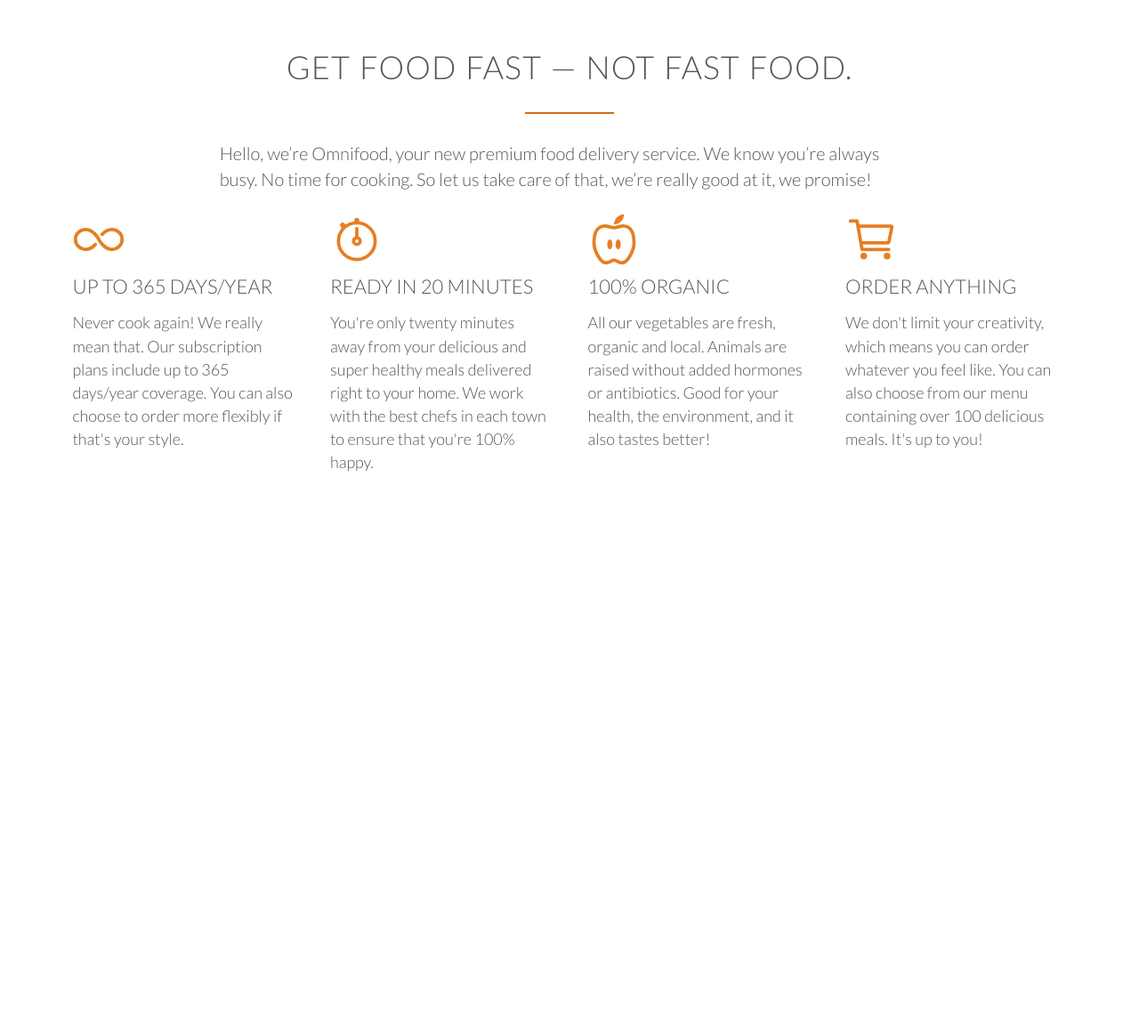
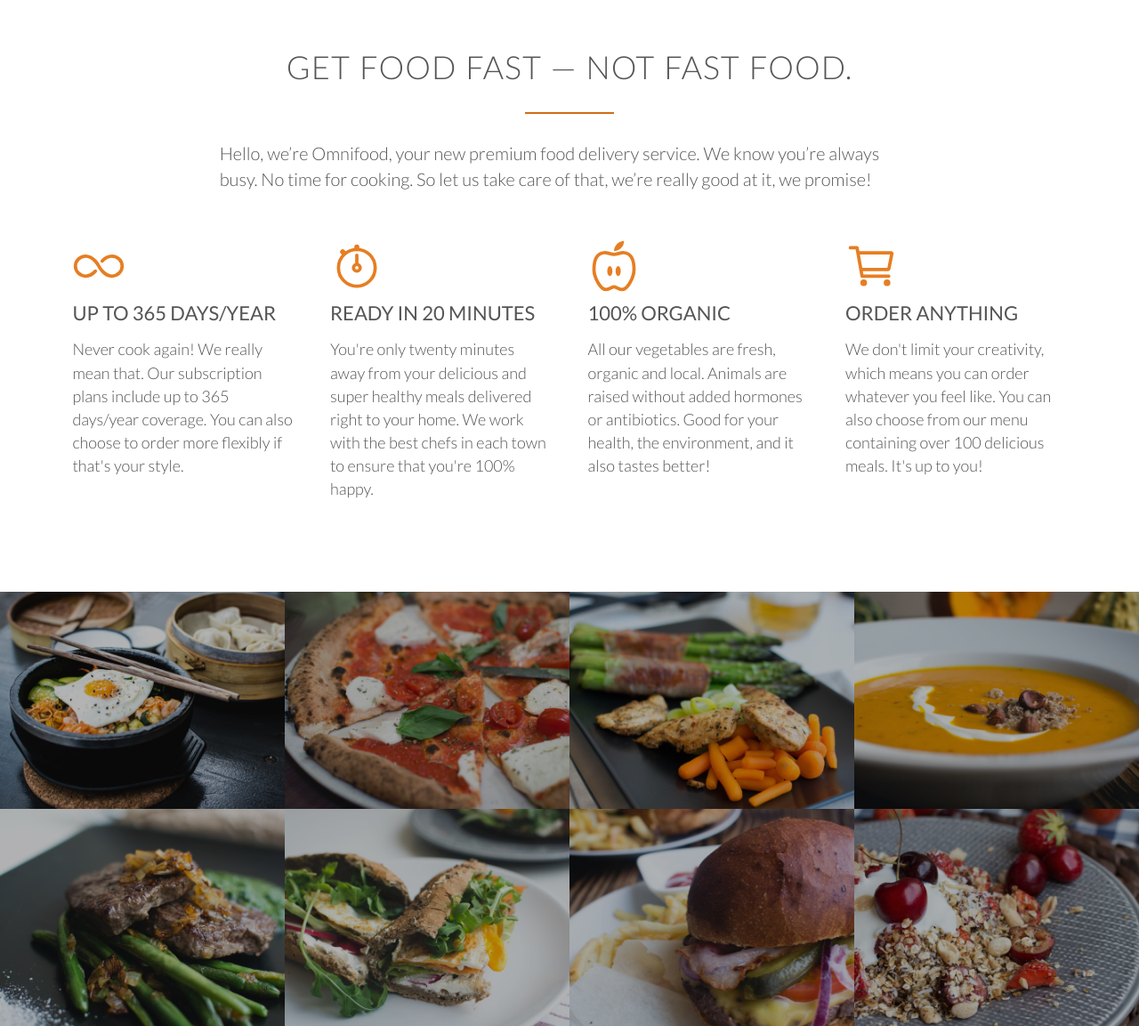
Before and after one commit to Nihal-Awad/OmniFood, a PHP site: page / in a window 1280 px wide. Shown: the part 825-1978 px from the top of the page at 89% size. Before the commit the page ends 1355 px from the top, so only its background shows below. Run offline with PHP 8.4, Linux system fonts and the light colour scheme; some libraries are stand-ins or nearby versions.

Commit message:
add meals section

```diff
--- a/index.html
+++ b/index.html
@@ -66,6 +66,55 @@
         </div>
 
     </section>
+    <section class="section-meals">
+        <ul class="meals-showcase">
+            <li>
+                <figure class="meal-photo">
+                    <img src="assets/1.jpg" alt="Korean bibimbap with egg and vegetables">
+                </figure>
+            </li>
+            <li>
+                <figure class="meal-photo">
+                    <img src="assets/2.jpg" alt="Simple italian pizza with cherry tomatoes">
+                </figure>
+            </li>
+            <li>
+                <figure class="meal-photo">
+                    <img src="assets/3.jpg" alt="Chicken breast steak with vegetables">
+                </figure>
+            </li>
+            <li>
+                <figure class="meal-photo">
+                    <img src="assets/4.jpg" alt="Autumn pumpkin soup">
+                </figure>
+            </li>
+
+        </ul>
+        <ul class="meals-showcase">
+            <li>
+                <figure class="meal-photo">
+                    <img src="assets/5.jpg" alt="Paleo beef steak with vegetables">
+                </figure>
+            </li>
+            <li>
+                <figure class="meal-photo">
+                    <img src="assets/6.jpg" alt="Healthy baguette with egg and vegetables">
+                </figure>
+            </li>
+            <li>
+                <figure class="meal-photo">
+                    <img src="assets/7.jpg" alt="Burger with cheddar and bacon">
+                </figure>
+            </li>
+            <li>
+                <figure class="meal-photo">
+                    <img src="assets/8.jpg" alt="Granola with cherries and strawberries">
+                </figure>
+            </li>
+
+        </ul>
+
+    </section>
 
     <script type="module" src="https://unpkg.com/ionicons@5.5.2/dist/ionicons/ionicons.esm.js"></script>
 <script nomodule src="https://unpkg.com/ionicons@5.5.2/dist/ionicons/ionicons.js"></script>
@@ -73,6 +122,14 @@
 </html>
 
 <!--
+1.	Korean bibimbap with egg and vegetables
+2.	Simple italian pizza with cherry tomatoes
+3.	Chicken breast steak with vegetables
+4.	Autumn pumpkin soup
+5.	Paleo beef steak with vegetables
+6.	Healthy baguette with egg and vegetables
+7.	Burger with cheddar and bacon
+8.	Granola with cherries and strawberries
 
 
 -->
--- a/styles/style.css
+++ b/styles/style.css
@@ -83,6 +83,7 @@ h2::after{
 h3{
     font-size: 110%;
     margin-bottom: 15px;
+    font-weight: 400;
 }
 /* ----------------------------------------------------- */
 /* PARAGRAPHS */
@@ -91,10 +92,12 @@ h3{
      line-height: 145%;
      width: 69%;
      margin-left: 15.5%;
+
  }
  .box p{
      font-size: 90%;
      line-height: 145%;
+
  }
  /* ----------------------------------------------------- */
 /* ICONS */
@@ -178,3 +181,43 @@ h3{
 
     border-bottom: 1px solid #cf6d17;
 }
+/* ----------------------------------------------------- */
+/* PARAGRAPHS */
+/* ----------------------------------------------------- */
+.section-feature .long-copy{
+    margin-bottom: 30px;
+}
+
+/* ----------------------------------------------------- */
+/* MEALS */
+/* ----------------------------------------------------- */
+.section-meals{
+    padding: 0;
+}
+.meals-showcase{
+    list-style: none;
+    width: 100%;
+
+}
+.meals-showcase li {
+    display: block;
+    float: left;
+    width: 25%;
+}
+.meal-photo{
+    width: 100%;
+    margin: 0;
+    overflow: hidden;
+    background-color: #000;
+}
+.meal-photo img{
+    opacity: 0.7;
+    width: 100%;
+    height: auto;
+    transform: scale(1.15);
+    transition: transform 0.5s, opacity 0.5s;
+}
+.meal-photo img:hover{
+    opacity: 1;
+    transform: scale(1.03);
+}
```
